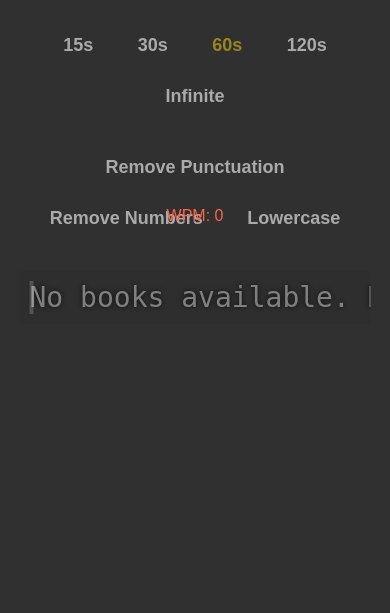
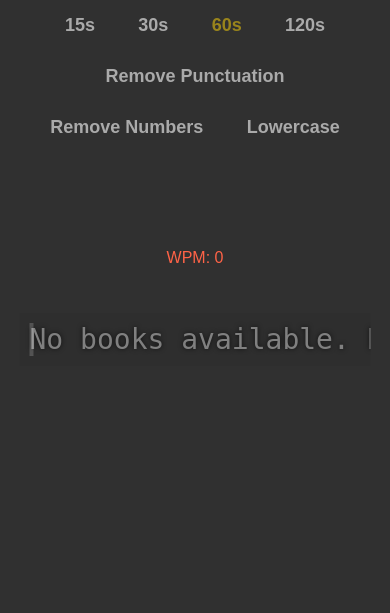
Before and after one commit to RuslanKovalyov/UNICORNER, a Django app: page /typing-test in a window 390 px wide. Shown: the part 37-650 px from the top of the page. Run offline with Django 5.2, Linux system fonts and the light colour scheme; data that the repository does not hold is empty.

Commit message:
feat: add responsive styles for button group and adjust layout for smaller screens

```diff
--- a/typing_test/static/typing_test/css/typing-test.css
+++ b/typing_test/static/typing_test/css/typing-test.css
@@ -133,3 +133,18 @@ body {
     border-radius: 10px;
     display: none;
 }
+
+@media screen and (max-width: 1000px) {
+    .button-group {
+        margin: 0px;
+        font-size: 12px;
+    }
+
+    .container {
+        top: 45%;
+    }
+
+    #wpm_stats {
+        top: 35%;
+    }
+}
--- a/typing_test/templates/typing/test.html
+++ b/typing_test/templates/typing/test.html
@@ -18,8 +18,8 @@
            class="{% if timer == '60' %}active{% endif %}">60s</a>
         <a href="?timer=120&remove_punctuation={{ remove_punctuation|yesno:"true,false" }}&remove_numbers={{ remove_numbers|yesno:"true,false" }}&lowercase={{ lowercase|yesno:"true,false" }}"
            class="{% if timer == '120' %}active{% endif %}">120s</a>
-        <a href="?timer=0&remove_punctuation={{ remove_punctuation|yesno:"true,false" }}&remove_numbers={{ remove_numbers|yesno:"true,false" }}&lowercase={{ lowercase|yesno:"true,false" }}"
-           class="{% if timer == '0' %}active{% endif %}">Infinite</a>
+        {% comment %} <a href="?timer=0&remove_punctuation={{ remove_punctuation|yesno:"true,false" }}&remove_numbers={{ remove_numbers|yesno:"true,false" }}&lowercase={{ lowercase|yesno:"true,false" }}"
+           class="{% if timer == '0' %}active{% endif %}">Infinite</a> {% endcomment %}
     </div>
 
     <div class="button-group">
```
